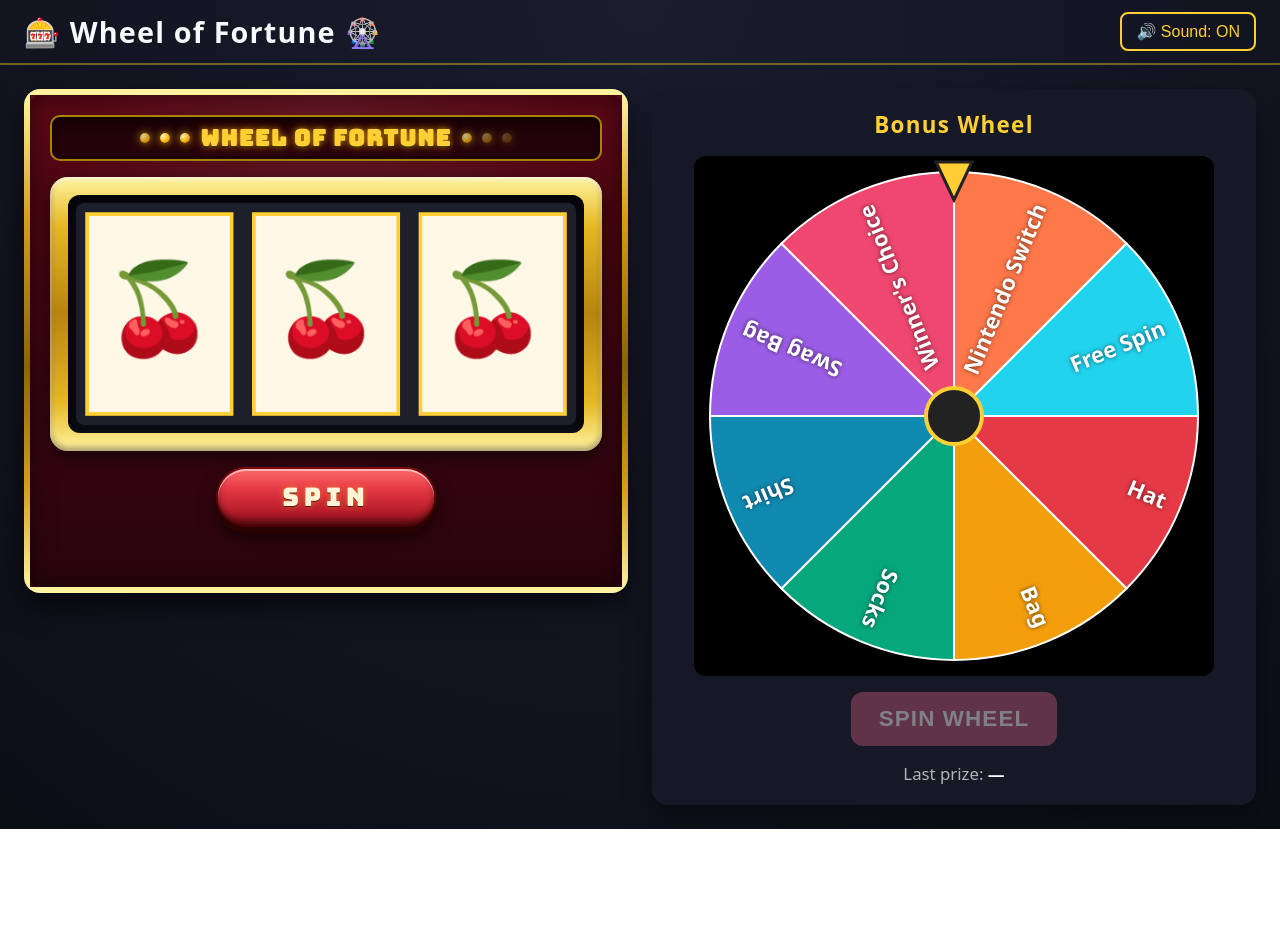
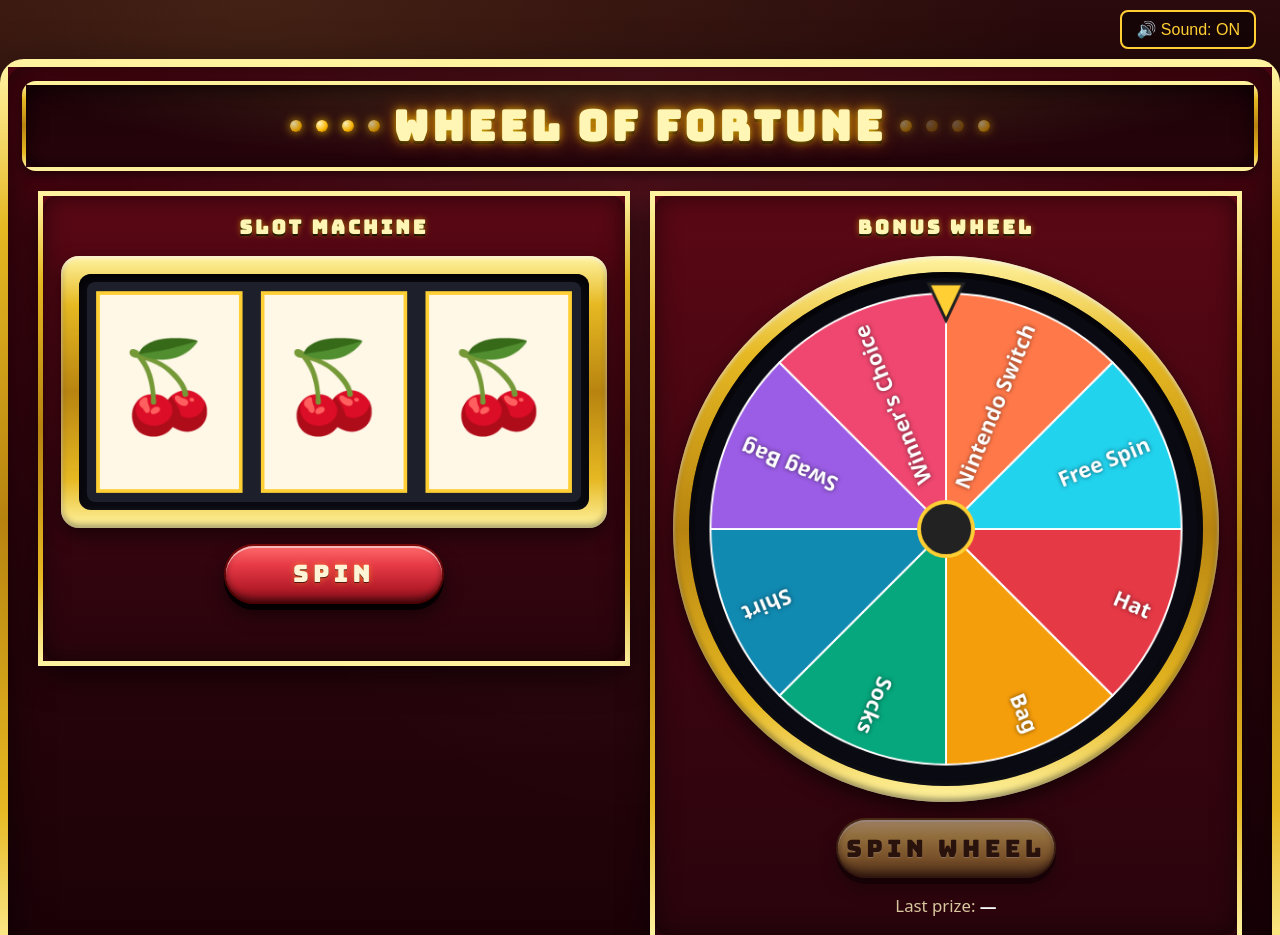
Before and after one commit to jbaugment/wheel-of-fortune, a website built with Vite: page index.html in a window 1280 px wide. Shown: the top 935 px of the page. Before the commit the page ends 829 px from the top, so only its background shows below. Built offline with nearby package versions, Linux system fonts and the light colour scheme.

Commit message:
Extend casino styling to whole page: cabinet wrapper, gold wheel bezel, gold spin-wheel button, casino body background

```diff
--- a/index.html
+++ b/index.html
@@ -14,7 +14,6 @@
   </head>
   <body>
     <header class="topbar">
-      <h1>🎰 Wheel of Fortune 🎡</h1>
       <button
         id="sound-toggle"
         class="sound-toggle"
@@ -25,17 +24,22 @@
       </button>
     </header>
 
-    <main class="stage">
-      <section class="panel slot-panel" aria-label="Slot machine">
-        <div class="marquee">
+    <main class="cabinet">
+      <div class="cabinet-marquee">
         <span class="marquee-light"></span>
         <span class="marquee-light"></span>
         <span class="marquee-light"></span>
-          <h2 class="marquee-title">Wheel of Fortune</h2>
+        <span class="marquee-light"></span>
+        <h1 class="marquee-title">Wheel of Fortune</h1>
+        <span class="marquee-light"></span>
         <span class="marquee-light"></span>
         <span class="marquee-light"></span>
         <span class="marquee-light"></span>
       </div>
+
+      <div class="stage">
+        <section class="panel slot-panel" aria-label="Slot machine">
+          <h2 class="sub-marquee">Slot Machine</h2>
           <div class="reels-bezel">
             <div class="reels-window">
               <canvas
@@ -46,8 +50,12 @@
               ></canvas>
             </div>
           </div>
-        <button id="spin-reels-btn" class="slot-spin-btn" type="button">
-          <span class="slot-spin-btn-inner">SPIN</span>
+          <button
+            id="spin-reels-btn"
+            class="casino-spin-btn casino-spin-btn--red"
+            type="button"
+          >
+            <span class="casino-spin-btn-inner">SPIN</span>
           </button>
           <div class="info">
             <div id="reels-status" class="status"></div>
@@ -55,25 +63,30 @@
         </section>
 
         <section class="panel wheel-panel" aria-label="Bonus wheel">
-        <h2>Bonus Wheel</h2>
+          <h2 class="sub-marquee">Bonus Wheel</h2>
+          <div class="wheel-bezel">
+            <div class="wheel-window">
               <canvas
                 id="wheel-canvas"
                 width="520"
                 height="520"
                 aria-label="Bonus wheel"
               ></canvas>
+            </div>
+          </div>
           <button
             id="spin-wheel-btn"
-          class="big-btn bonus"
+            class="casino-spin-btn casino-spin-btn--gold"
             type="button"
             disabled
           >
-          Spin Wheel
+            <span class="casino-spin-btn-inner">SPIN WHEEL</span>
           </button>
           <div class="info">
             <div>Last prize: <strong id="last-prize">—</strong></div>
           </div>
         </section>
+      </div>
     </main>
 
     <div
--- a/src/styles.css
+++ b/src/styles.css
@@ -1,10 +1,23 @@
 :root {
-  --bg: #0c0e16;
-  --panel: #161826;
+  --bg: #160407;
+  --panel-velvet: linear-gradient(
+    180deg,
+    #5a0814 0%,
+    #3a0510 60%,
+    #2a040c 100%
+  );
+  --brass: linear-gradient(
+    180deg,
+    #fff3a0 0%,
+    #e6b822 18%,
+    #b88410 50%,
+    #e6b822 82%,
+    #fff3a0 100%
+  );
   --accent: #ffcf33;
   --accent-2: #ef476f;
   --text: #f8f9fa;
-  --muted: #adb5bd;
+  --muted: #d8c8a0;
 }
 
 * {
@@ -15,7 +28,20 @@ html,
 body {
   margin: 0;
   padding: 0;
-  background: radial-gradient(circle at top, #1a1d2e, var(--bg));
+  /* Casino velvet + dark wood backdrop. Static — no animations on body. */
+  background:
+    radial-gradient(
+      ellipse at 20% 0%,
+      rgba(255, 200, 80, 0.12),
+      transparent 55%
+    ),
+    radial-gradient(
+      ellipse at 80% 100%,
+      rgba(120, 0, 30, 0.55),
+      transparent 60%
+    ),
+    linear-gradient(180deg, #2a0a0c 0%, #1a0407 50%, #0a0203 100%);
+  background-attachment: fixed;
   color: var(--text);
   font-family:
     system-ui,
@@ -28,19 +54,12 @@ body {
 .topbar {
   display: flex;
   align-items: center;
-  justify-content: space-between;
-  padding: 12px 24px;
-  border-bottom: 2px solid rgba(255, 207, 51, 0.4);
-}
-
-.topbar h1 {
-  margin: 0;
-  font-size: 1.8rem;
-  letter-spacing: 0.04em;
+  justify-content: flex-end;
+  padding: 10px 24px;
 }
 
 .sound-toggle {
-  background: transparent;
+  background: rgba(0, 0, 0, 0.45);
   border: 2px solid var(--accent);
   color: var(--accent);
   padding: 8px 14px;
@@ -50,14 +69,31 @@ body {
 }
 
 .sound-toggle:hover {
-  background: rgba(255, 207, 51, 0.1);
+  background: rgba(255, 207, 51, 0.15);
+}
+
+/* ----- Cabinet (whole page wraps both machines) ----- */
+
+.cabinet {
+  max-width: 1280px;
+  margin: 0 auto 32px;
+  padding: 14px;
+  border-radius: 24px;
+  background:
+    radial-gradient(ellipse at top, rgba(255, 255, 255, 0.05), transparent 60%),
+    linear-gradient(180deg, #4a0510 0%, #2a040c 60%, #1a0207 100%);
+  border: 8px solid transparent;
+  border-image: var(--brass) 1;
+  box-shadow:
+    0 20px 50px rgba(0, 0, 0, 0.7),
+    inset 0 0 40px rgba(0, 0, 0, 0.6);
 }
 
 .stage {
   display: grid;
   grid-template-columns: 1fr 1fr;
-  gap: 24px;
-  padding: 24px;
+  gap: 20px;
+  padding: 16px;
   align-items: start;
 }
 
@@ -68,21 +104,30 @@ body {
 }
 
 .panel {
-  background: var(--panel);
-  border-radius: 16px;
-  padding: 20px;
+  background: var(--panel-velvet);
+  border: 5px solid transparent;
+  border-image: var(--brass) 1;
+  border-radius: 18px;
+  padding: 18px;
   display: flex;
   flex-direction: column;
   align-items: center;
   gap: 16px;
-  box-shadow: 0 12px 30px rgba(0, 0, 0, 0.4);
+  box-shadow:
+    0 12px 30px rgba(0, 0, 0, 0.55),
+    inset 0 0 24px rgba(0, 0, 0, 0.5);
 }
 
-.panel h2 {
+.sub-marquee {
   margin: 0;
-  font-size: 1.4rem;
-  color: var(--accent);
-  letter-spacing: 0.06em;
+  font-family: "Bungee", system-ui, sans-serif;
+  font-size: 1.2rem;
+  letter-spacing: 0.16em;
+  color: #fff5b4;
+  text-transform: uppercase;
+  text-shadow:
+    0 0 6px rgba(255, 215, 0, 0.5),
+    0 2px 0 #000;
 }
 
 canvas {
@@ -126,58 +171,46 @@ canvas {
   color: #fff;
 }
 
-/* ----- Slot machine cabinet ----- */
+/* ----- Cabinet marquee header (spans both machines) ----- */
 
-.slot-panel {
-  background:
-    radial-gradient(ellipse at top, rgba(255, 255, 255, 0.06), transparent 60%),
-    linear-gradient(180deg, #5a0814 0%, #3a0510 60%, #2a040c 100%);
-  border: 6px solid transparent;
-  border-image: linear-gradient(
-      180deg,
-      #fff3a0 0%,
-      #d4a017 25%,
-      #8a6508 55%,
-      #d4a017 80%,
-      #fff3a0 100%
-    )
-    1;
-  box-shadow:
-    0 12px 30px rgba(0, 0, 0, 0.6),
-    inset 0 0 24px rgba(0, 0, 0, 0.5);
-}
-
-.marquee {
+.cabinet-marquee {
   display: flex;
   align-items: center;
   justify-content: center;
-  gap: 10px;
+  gap: 14px;
   width: 100%;
-  padding: 6px 12px;
-  border-radius: 10px;
-  background: linear-gradient(180deg, #1a0207, #2a040c);
-  border: 2px solid rgba(255, 215, 0, 0.6);
-  box-shadow: inset 0 0 12px rgba(0, 0, 0, 0.6);
+  padding: 14px 22px;
+  margin-bottom: 4px;
+  border-radius: 14px;
+  background:
+    radial-gradient(ellipse at top, rgba(255, 215, 100, 0.18), transparent 70%),
+    linear-gradient(180deg, #1a0207, #2a040c);
+  border: 4px solid transparent;
+  border-image: var(--brass) 1;
+  box-shadow:
+    inset 0 0 20px rgba(0, 0, 0, 0.7),
+    0 4px 12px rgba(0, 0, 0, 0.5);
 }
 
 .marquee-title {
   margin: 0;
   font-family: "Bungee", "Black Ops One", system-ui, sans-serif;
-  font-size: 1.9rem;
-  letter-spacing: 0.08em;
+  font-size: 2.6rem;
+  letter-spacing: 0.1em;
   color: #fff5b4;
+  text-transform: uppercase;
   text-shadow:
-    0 0 6px rgba(255, 215, 0, 0.6),
-    0 0 14px rgba(255, 100, 0, 0.4),
-    0 2px 0 #000;
+    0 0 8px rgba(255, 215, 0, 0.7),
+    0 0 18px rgba(255, 100, 0, 0.5),
+    0 3px 0 #000;
 }
 
 .marquee-light {
-  width: 10px;
-  height: 10px;
+  width: 12px;
+  height: 12px;
   border-radius: 50%;
   background: radial-gradient(circle at 30% 30%, #fff7c2, #ffb800 60%, #7a4a00);
-  box-shadow: 0 0 8px rgba(255, 200, 0, 0.9);
+  box-shadow: 0 0 10px rgba(255, 200, 0, 0.95);
   animation: marquee-blink 1.2s infinite ease-in-out;
 }
 .marquee-light:nth-child(1) {
@@ -189,7 +222,7 @@ canvas {
 .marquee-light:nth-child(3) {
   animation-delay: 0.3s;
 }
-.marquee-light:nth-child(5) {
+.marquee-light:nth-child(4) {
   animation-delay: 0.45s;
 }
 .marquee-light:nth-child(6) {
@@ -197,6 +230,12 @@ canvas {
 }
 .marquee-light:nth-child(7) {
   animation-delay: 0.75s;
+}
+.marquee-light:nth-child(8) {
+  animation-delay: 0.9s;
+}
+.marquee-light:nth-child(9) {
+  animation-delay: 1.05s;
 }
 
 @keyframes marquee-blink {
@@ -244,7 +283,39 @@ canvas {
   height: auto;
 }
 
-.slot-spin-btn {
+/* ----- Bonus wheel bezel (matches reels bezel — gold + recessed) ----- */
+
+.wheel-bezel {
+  width: 100%;
+  padding: 16px;
+  border-radius: 50%;
+  background: var(--brass);
+  box-shadow:
+    0 8px 18px rgba(0, 0, 0, 0.55),
+    inset 0 2px 4px rgba(255, 255, 255, 0.7),
+    inset 0 -3px 6px rgba(0, 0, 0, 0.45);
+}
+
+.wheel-window {
+  border-radius: 50%;
+  padding: 6px;
+  background: #0a0a12;
+  box-shadow:
+    inset 0 6px 16px rgba(0, 0, 0, 0.85),
+    inset 0 -2px 6px rgba(255, 255, 255, 0.05);
+}
+
+.wheel-window canvas {
+  display: block;
+  background: #0a0a12;
+  border-radius: 50%;
+  width: 100%;
+  height: auto;
+}
+
+/* ----- Shared casino-spin button (base + red/gold variants) ----- */
+
+.casino-spin-btn {
   position: relative;
   min-height: 60px;
   width: 220px;
@@ -252,9 +323,9 @@ canvas {
   border: none;
   border-radius: 36px;
   cursor: pointer;
-  background: linear-gradient(180deg, #7a0a0a 0%, #4a0303 100%);
+  background: linear-gradient(180deg, #2a1a02 0%, #14090a 100%);
   box-shadow:
-    0 6px 0 #2a0202,
+    0 6px 0 rgba(0, 0, 0, 0.85),
     0 10px 18px rgba(0, 0, 0, 0.55);
   transition:
     transform 0.05s ease,
@@ -262,7 +333,7 @@ canvas {
     filter 0.15s ease;
 }
 
-.slot-spin-btn-inner {
+.casino-spin-btn-inner {
   display: flex;
   align-items: center;
   justify-content: center;
@@ -270,16 +341,9 @@ canvas {
   margin: 2px;
   border-radius: 32px;
   font-family: "Bungee", system-ui, sans-serif;
-  font-size: 1.6rem;
+  font-size: 1.5rem;
   letter-spacing: 0.18em;
   color: #fff5d6;
-  background: linear-gradient(
-    180deg,
-    #ff6b6b 0%,
-    #e63946 35%,
-    #b81d2a 75%,
-    #7a0e18 100%
-  );
   box-shadow:
     inset 0 2px 0 rgba(255, 255, 255, 0.55),
     inset 0 -3px 6px rgba(0, 0, 0, 0.45);
@@ -288,21 +352,51 @@ canvas {
     0 0 6px rgba(255, 200, 0, 0.4);
 }
 
-.slot-spin-btn:hover:not(:disabled) {
+.casino-spin-btn:hover:not(:disabled) {
   filter: brightness(1.05);
 }
 
-.slot-spin-btn:active:not(:disabled) {
+.casino-spin-btn:active:not(:disabled) {
   transform: translateY(4px);
   box-shadow:
-    0 2px 0 #2a0202,
+    0 2px 0 rgba(0, 0, 0, 0.85),
     0 4px 8px rgba(0, 0, 0, 0.55);
 }
 
-.slot-spin-btn:disabled {
+.casino-spin-btn:disabled {
   opacity: 0.55;
   cursor: not-allowed;
   filter: grayscale(0.4);
+}
+
+.casino-spin-btn--red {
+  background: linear-gradient(180deg, #7a0a0a 0%, #4a0303 100%);
+}
+.casino-spin-btn--red .casino-spin-btn-inner {
+  background: linear-gradient(
+    180deg,
+    #ff6b6b 0%,
+    #e63946 35%,
+    #b81d2a 75%,
+    #7a0e18 100%
+  );
+}
+
+.casino-spin-btn--gold {
+  background: linear-gradient(180deg, #6a4a02 0%, #3a2401 100%);
+}
+.casino-spin-btn--gold .casino-spin-btn-inner {
+  background: linear-gradient(
+    180deg,
+    #ffe680 0%,
+    #f6c324 30%,
+    #c8890b 70%,
+    #6a4a02 100%
+  );
+  color: #2a1c00;
+  text-shadow:
+    0 1px 0 rgba(255, 255, 255, 0.4),
+    0 0 6px rgba(255, 200, 0, 0.3);
 }
 
 .info {
```
Lines whose indentation alone changed are shown as unchanged.
